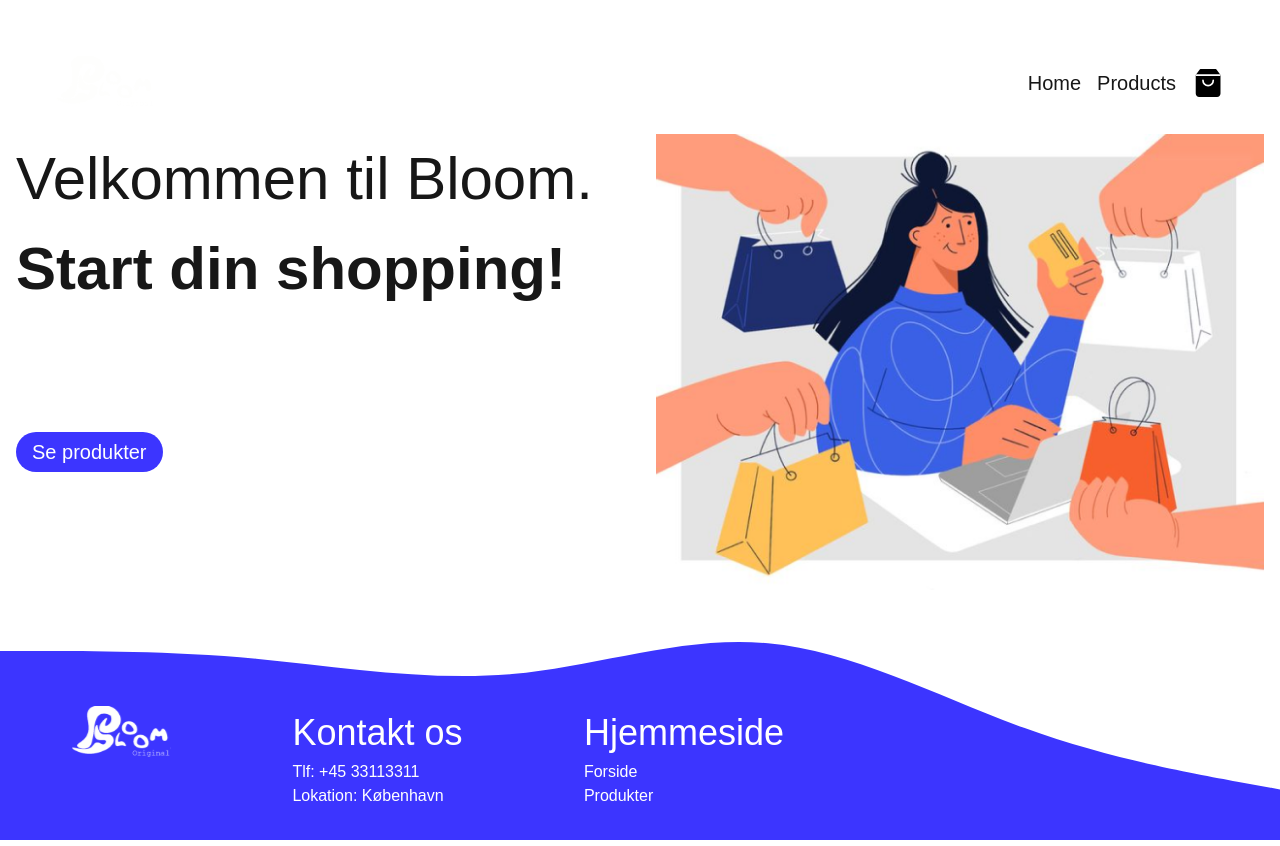
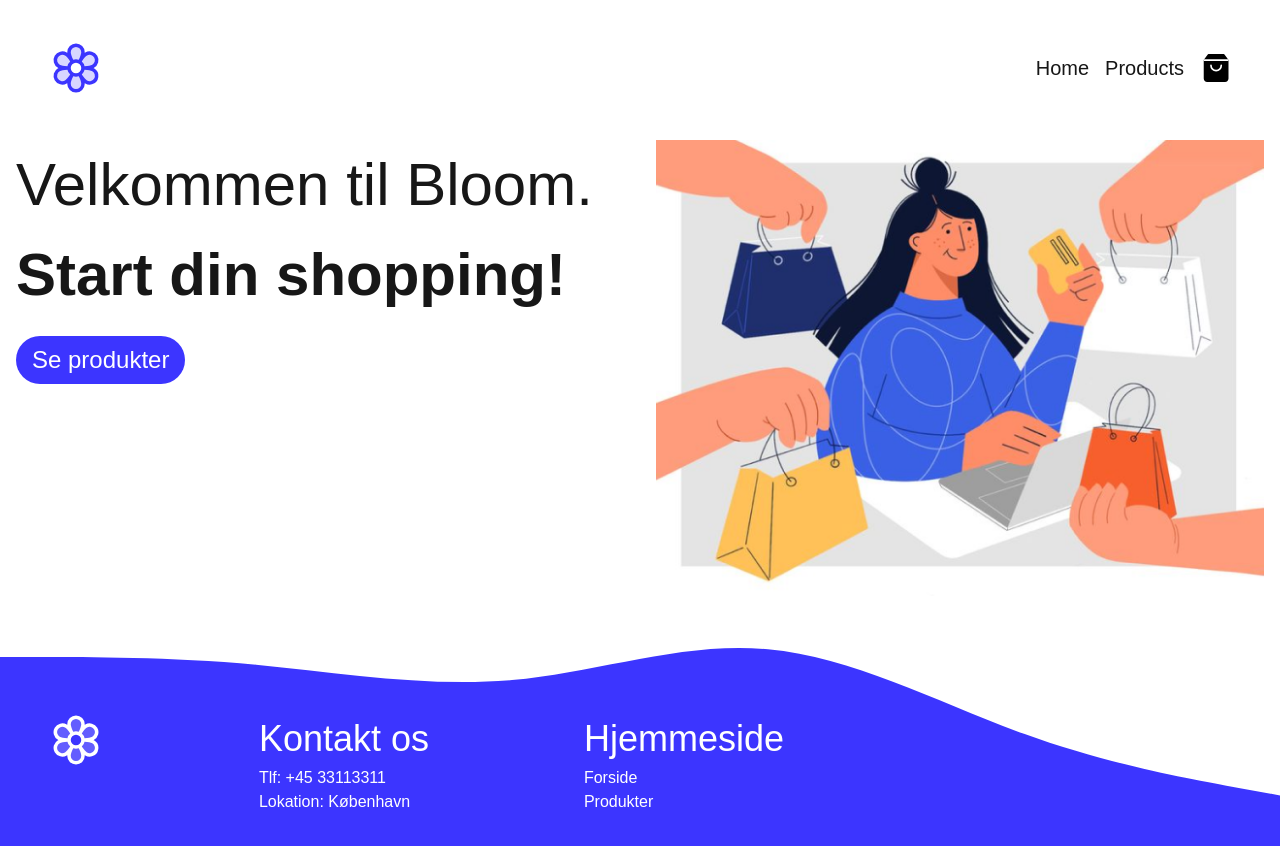
Before and after one commit to ceciliejadach/simpel-shop, a Next.js app: page / in a window 1280 px wide. Built offline with nearby package versions, Linux system fonts and the light colour scheme.

Commit message:
stylet lidt på alle sider

```diff
--- a/src/app/components/Header.jsx
+++ b/src/app/components/Header.jsx
@@ -3,16 +3,18 @@ import BasketIcon from "../img/basket.svg";
 import Basket from "./Basket";
 import Link from "next/link";
 import Image from "next/image";
-import Logo from "../img/logo.svg";
+
 import { useState } from "react";
+import { PiFlowerDuotone } from "react-icons/pi";
+
 const Header = ({ items, setItems, deleteItem, basketCounter }) => {
   const [isOpen, setIsOpen] = useState(false);
 
   return (
-    <header className="col-start-3 col-end-6 grid grid-rows-1 mt-4 ">
-      <nav className="flex bg-primary-black text-secondary-gray py-6 text-xl justify-between px-10 rounded-md">
+    <header className="col-start-3 col-end-6 grid grid-rows-1 ">
+      <nav className="flex bg-primary-black text-secondary-gray mb-5 md:py-6 text-xl justify-between md:px-8 rounded-md">
         <Link href="/">
-          <Image src={Logo} alt="logo af brandet" />
+          <PiFlowerDuotone className="w-[3.5rem] h-[3.5rem] text-[--blue]" />
         </Link>
         <ul className="flex gap-4 items-center">
           <li>
--- a/src/app/components/List.jsx
+++ b/src/app/components/List.jsx
@@ -24,7 +24,7 @@ const List = ({ items, setItems, deleteItem, basketCounter }) => {
       </ul>
       <div>{items?.length > 0 && <p>{`Total Pris ${totalPrice}`}</p>}</div>
       <Link href={`/payment?items=${serializeItems()}`}>
-        <button className="btn">Gå til betaling</button>
+        <button className="btn-2">Gå til betaling</button>
       </Link>
     </div>
   );
--- a/src/app/components/ProductList.jsx
+++ b/src/app/components/ProductList.jsx
@@ -69,11 +69,11 @@ const ProductList = ({ initialProducts, categories }) => {
             ))}
           </select>
         </div>
-        <div className="pt-10 grid grid-cols-[repeat(2,minmax(0,325px))] justify-center gap-2 col-span-full mx-2  md:grid-cols-[repeat(3,minmax(0,325px))] md:col-span-full lg:col-start-1 lg:col-end-7 lg:row-start-2 md:gap-8">
+        <div className="pt-10 grid grid-cols-[repeat(2,minmax(0,325px))] justify-center gap-2 col-span-full mx-2  md:grid-cols-[repeat(3,minmax(0,325px))] md:col-span-full lg:col-start-1 lg:col-end-7 lg:row-start-2 md:gap-6 ">
           {products.map((product) => (
-            <div className="p-4 drop-shadow-md bg-white rounded-md " key={product.id}>
+            <div className="p-4 drop-shadow-md bg-white rounded-md grid" key={product.id}>
               <Link href={`/products/${product.id}`}>
-                <Image src={product.thumbnail} alt={product.title} width={200} height={200} />
+                <Image src={product.thumbnail} alt={product.title} width={200} height={200} className="justify-self-center" />
                 <div className="flex gap-1">
                   {Array.from({ length: 5 }, (_, index) => {
                     if (index < Math.floor(product.rating)) {
@@ -98,7 +98,7 @@ const ProductList = ({ initialProducts, categories }) => {
                 </ul>
               </Link>
               <div className="grid justify-end">
-                <button onClick={() => addItem(product)} className="btn">
+                <button onClick={() => addItem(product)} className="btn-2">
                   Add to cart
                 </button>
               </div>
--- a/src/app/globals.css
+++ b/src/app/globals.css
@@ -11,6 +11,8 @@
 
   --fluid-40-60: clamp(2.5rem, 2.0652rem + 2.1739vw, 3.75rem);
   --fluid-24-36: clamp(1.5rem, 1.2391rem + 1.3043vw, 2.25rem);
+  --fluid-16-24: clamp(1rem, 0.8261rem + 0.8696vw, 1.5rem);
+  --fluid-16-18: clamp(1rem, 0.9565rem + 0.2174vw, 1.125rem);
 
   --blue: #3c35ff;
 }
@@ -45,9 +47,27 @@ h2 {
     width: fit-content;
     height: fit-content;
     transition: background-color 0.3s ease, color 0.3s ease, box-shadow 0.3s ease;
+    font-size: var(--fluid-16-24);
   }
 
   .btn:hover {
+    background-color: white;
+    color: var(--blue);
+    box-shadow: inset 0 0 0 1px var(--blue);
+  }
+
+  .btn-2 {
+    background-color: var(--blue);
+    color: white;
+    border-radius: 25px;
+    padding: 6px 16px;
+    width: fit-content;
+    height: fit-content;
+    transition: background-color 0.3s ease, color 0.3s ease, box-shadow 0.3s ease;
+    font-size: var(--fluid-16-18);
+  }
+
+  .btn-2:hover {
     background-color: white;
     color: var(--blue);
     box-shadow: inset 0 0 0 1px var(--blue);
--- a/src/app/layout.js
+++ b/src/app/layout.js
@@ -2,7 +2,8 @@ import localFont from "next/font/local";
 import "./globals.css";
 import Link from "next/link";
 import Image from "next/image";
-import Logo from "../app/img/logo.svg";
+
+import { PiFlowerDuotone } from "react-icons/pi";
 
 const geistSans = localFont({
   src: "./fonts/GeistVF.woff",
@@ -26,9 +27,9 @@ export default function RootLayout({ children }) {
       <body className={`${geistSans.variable} ${geistMono.variable} antialiased`}>
         <main className="p-4">{children}</main>
         <footer className="footer grid p-8 ">
-          <div className="pt-8 px-4 flex flex-col gap-4 md:flex-row md:self-center md:justify-between md:max-w-screen-md md:pl-10">
+          <div className="pt-8 px-4 flex flex-col gap-4 md:flex-row md:self-center md:justify-between md:max-w-screen-md md:pl-4">
             <Link href={"/"}>
-              <Image src={Logo} alt="Billede af logo" />
+              <PiFlowerDuotone className="w-[3.5rem] h-[3.5rem] text-white" />
             </Link>
             <div className="text-white">
               <h2>Kontakt os</h2>
--- a/src/app/page.js
+++ b/src/app/page.js
@@ -9,14 +9,14 @@ export default function Home() {
       <Header />
       <div className="grid gap-8 mb-9 md:grid-cols-2 max-w-screen-xl md:mx-auto">
         <div className="grid gap-4 md:gap-0">
-          <div className="grid ">
+          <div className="">
             <h1 className="">
               Velkommen til Bloom. <strong>Start din shopping!</strong>
             </h1>
+            <Link href="/products">
+              <button className="btn mt-4">Se produkter</button>
+            </Link>
           </div>
-          <Link href="/products">
-            <button className="btn text-xl">Se produkter</button>
-          </Link>
         </div>
         <Image src={HeroImage} alt="billede af en pige der shopper" />
       </div>
--- a/src/app/payment/page.js
+++ b/src/app/payment/page.js
@@ -4,6 +4,8 @@ import { useSearchParams } from "next/navigation";
 import { useState, useEffect } from "react";
 import useSWR from "swr";
 import Header from "../components/Header";
+import ShoppingBags from "../img/shopping-bags.svg";
+import Image from "next/image";
 
 const fetcher = (url) => fetch(url).then((res) => res.json());
 
@@ -69,13 +71,18 @@ const Payment = () => {
               <div className="grid h-fit self-center">
                 <div className="text-2xl">{product.title}</div>
                 <div>{product.brand}</div>
-                <div>{product.price} $</div>
+                <div>{totalPrice} $</div>
               </div>
             </li>
           ))}
         </ul>
         <div>Du skal i alt betale: {totalPrice}</div>
-        <button className="btn">Betal nu</button>
+        <div className="grid mt-5 mb-5">
+          <button className="btn-2 justify-self-center">Betal nu</button>
+        </div>
+        <div className="grid">
+          <Image src={ShoppingBags} alt="billede af shopings bags" className="justify-self-end w-[12rem] h-[12rem] self-end mt-6" />
+        </div>
       </div>
     </section>
   );
```
